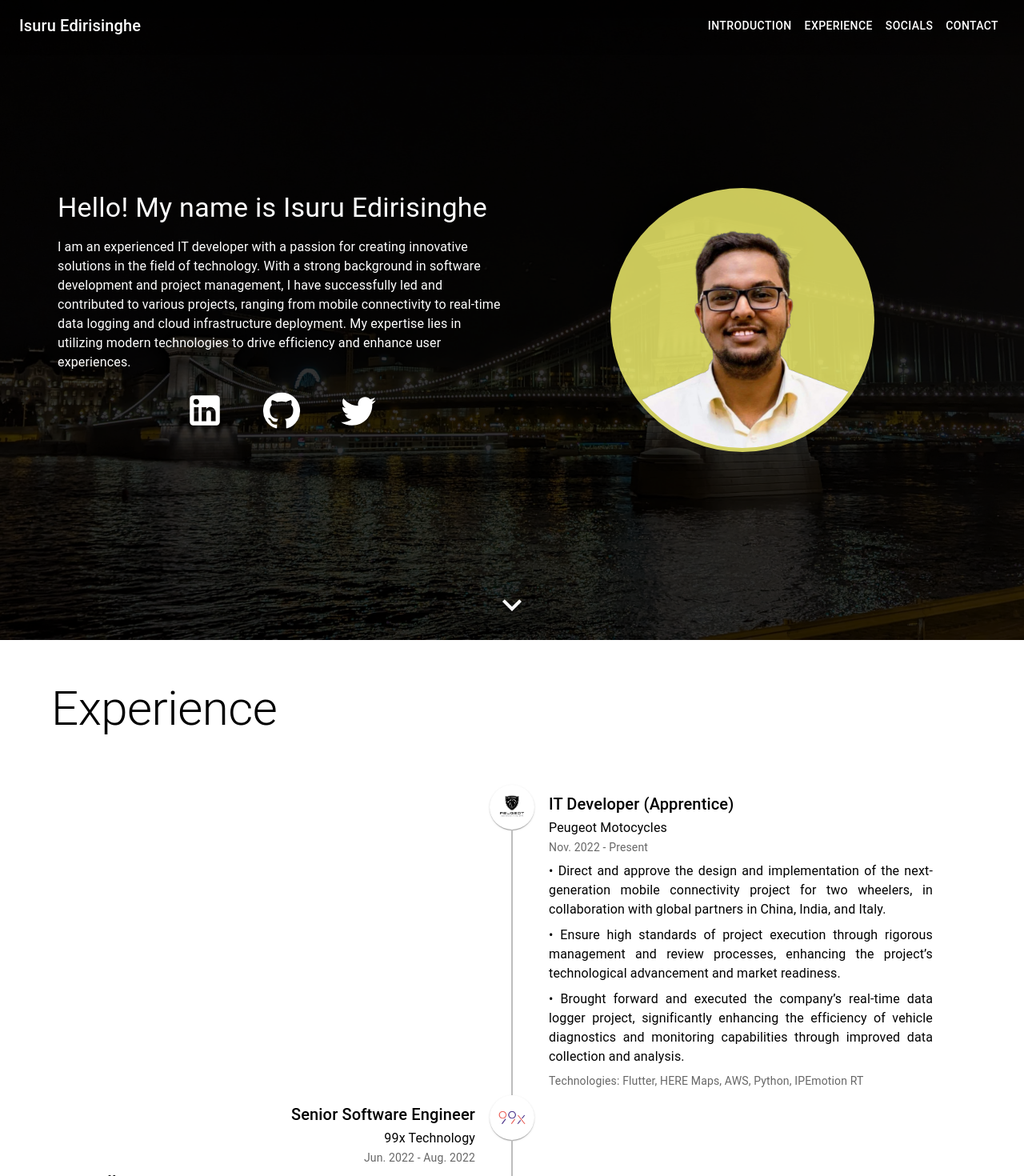
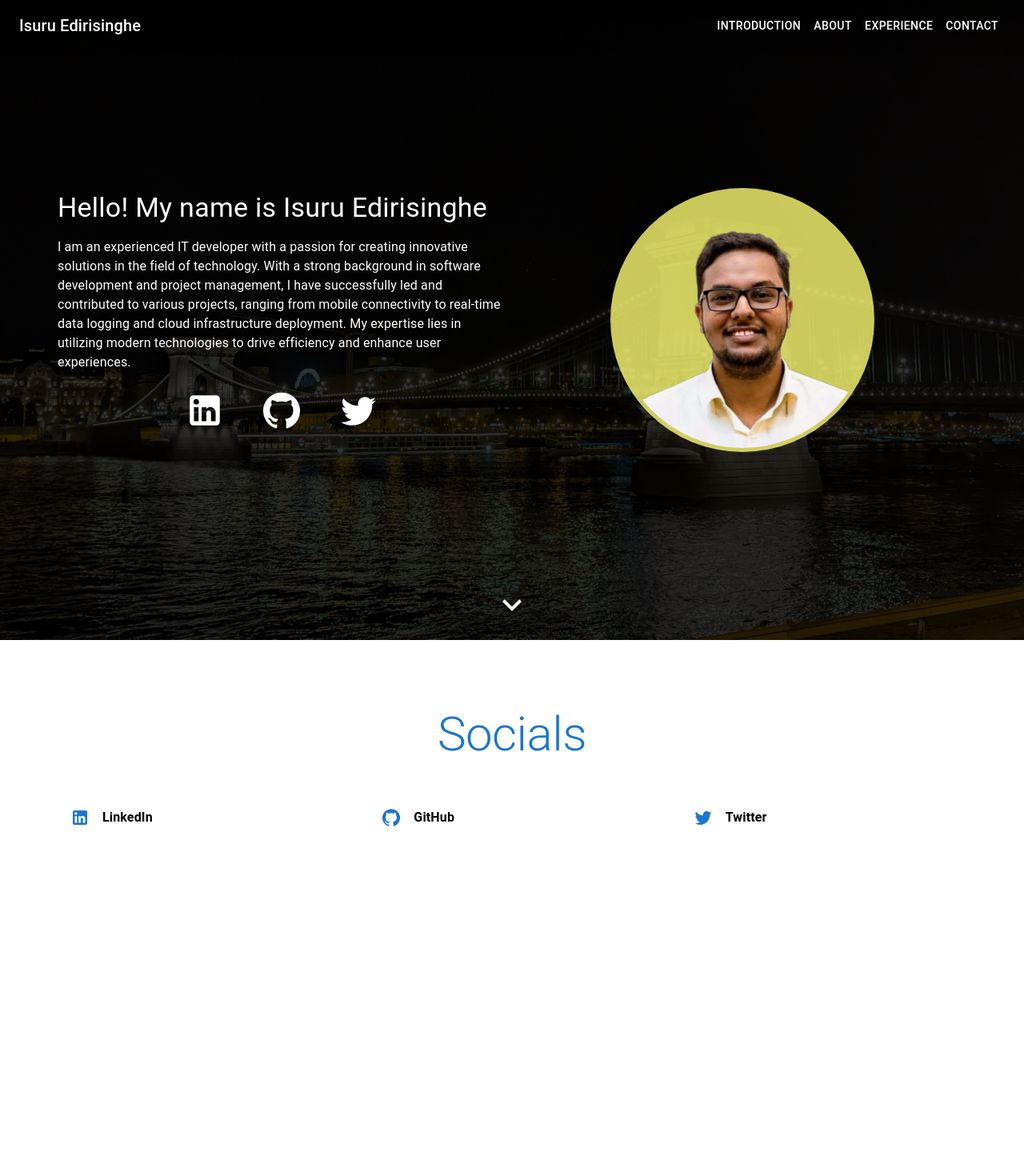
Before and after one commit to isuru117/portfolio, a React (Create React App) app: page / in a window 1280 px wide. Shown: the top 1470 px of the page at 80% size. Built offline with nearby package versions, Linux system fonts and the light colour scheme.

Commit message:
replace socials section with About section

```diff
--- a/src/App.tsx
+++ b/src/App.tsx
@@ -4,7 +4,7 @@ import { useInView } from 'react-intersection-observer';
 import NavBar from './components/NavBar/NavBar';
 import Introduction from './components/Introduction/Introduction';
 import Experience from './components/Experience/Experience';
-import Socials from './components/Socials/Socials';
+import About from './components/About/About';
 import Contact from './components/Contact/Contact';
 import './App.css';
 
@@ -33,11 +33,11 @@ const App: React.FC = () => {
       <Section id="introduction">
         <Introduction />
       </Section>
+      <Section id="about">
+        <About />
+      </Section>
       <Section id="experience">
         <Experience />
-      </Section>
-      <Section id="socials">
-        <Socials />
       </Section>
       <Section id="contact">
         <Contact />
--- /dev/null
+++ b/src/components/About/About.tsx
@@ -0,0 +1,55 @@
+import React from 'react';
+import { Container, Typography, List, ListItem, ListItemIcon, ListItemText, Box } from '@mui/material';
+import { LinkedIn, GitHub, Twitter } from '@mui/icons-material';
+
+const socials = [
+    { name: 'LinkedIn', icon: <LinkedIn />, link: 'https://www.linkedin.com/in/isuru117' },
+    { name: 'GitHub', icon: <GitHub />, link: 'https://github.com/isuru117/' },
+    { name: 'Twitter', icon: <Twitter />, link: 'https://twitter.com/isuru117' },
+];
+
+const About: React.FC = () => {
+    return (
+        <Container id="about" sx={{ marginTop: 4 }}>
+            <Typography
+                variant="h2"
+                className="section-heading"
+                gutterBottom
+                sx={{ textAlign: 'center', marginBottom: 4, color: 'primary.main' }}
+            >
+                Socials
+            </Typography>
+            <List sx={{ display: 'flex', justifyContent: 'center', gap: 2 }}>
+                {socials.map((social, index) => (
+                    <ListItem
+                        key={index}
+                        component="a"
+                        href={social.link}
+                        sx={{
+                            display: 'flex',
+                            alignItems: 'center',
+                            borderRadius: '8px',
+                            padding: '12px 24px',
+                            transition: 'background-color 0.3s',
+                            textDecoration: 'none',
+                            color: 'inherit',
+                            '&:hover': {
+                                backgroundColor: 'rgba(0, 0, 0, 0.1)',
+                            },
+                        }}
+                    >
+                        <ListItemIcon sx={{ color: 'primary.main', minWidth: '40px' }}>
+                            {social.icon}
+                        </ListItemIcon>
+                        <ListItemText
+                            primary={social.name}
+                            primaryTypographyProps={{ fontWeight: 'bold' }}
+                        />
+                    </ListItem>
+                ))}
+            </List>
+        </Container>
+    );
+};
+
+export default About;
--- a/src/components/NavBar/NavBar.tsx
+++ b/src/components/NavBar/NavBar.tsx
@@ -58,11 +58,11 @@ const NavBar: React.FC = () => {
                     <Button color="inherit" component={ScrollLinkWrapper} onClick={() => scrollToSection('introduction')} to="introduction" >
                         Introduction
                     </Button>
+                    <Button color="inherit" component={ScrollLinkWrapper} onClick={() => scrollToSection('about')} to="about">
+                        About
+                    </Button>
                     <Button color="inherit" component={ScrollLinkWrapper} onClick={() => scrollToSection('experience')} to="experience">
                         Experience
-                    </Button>
-                    <Button color="inherit" component={ScrollLinkWrapper} onClick={() => scrollToSection('socials')} to="socials">
-                        Socials
                     </Button>
                     <Button color="inherit" component={ScrollLinkWrapper} onClick={() => scrollToSection('contact')} to="contact">
                         Contact
@@ -82,11 +82,11 @@ const NavBar: React.FC = () => {
                         <ListItemButton component={ScrollLinkWrapper} to="introduction" smooth duration={500} onClick={toggleDrawer(false)}>
                             <ListItemText primary="Introduction" />
                         </ListItemButton>
+                        <ListItemButton component={ScrollLinkWrapper} to="about" smooth duration={500} onClick={toggleDrawer(false)}>
+                            <ListItemText primary="about" />
+                        </ListItemButton>
                         <ListItemButton component={ScrollLinkWrapper} to="experience" smooth duration={500} onClick={toggleDrawer(false)}>
                             <ListItemText primary="Experience" />
-                        </ListItemButton>
-                        <ListItemButton component={ScrollLinkWrapper} to="socials" smooth duration={500} onClick={toggleDrawer(false)}>
-                            <ListItemText primary="Socials" />
                         </ListItemButton>
                         <ListItemButton component={ScrollLinkWrapper} to="contact" smooth duration={500} onClick={toggleDrawer(false)}>
                             <ListItemText primary="Contact" />
--- a/src/components/Socials/Socials.tsx
+++ /dev/null
@@ -1,30 +0,0 @@
-// src/components/Socials.tsx
-import React from 'react';
-import { Container, Typography, List, ListItem, ListItemIcon, ListItemText } from '@mui/material';
-import { LinkedIn, GitHub, Twitter } from '@mui/icons-material';
-
-const socials = [
-    { name: 'LinkedIn', icon: <LinkedIn />, link: 'https://www.linkedin.com/in/your-profile' },
-    { name: 'GitHub', icon: <GitHub />, link: 'https://github.com/your-profile' },
-    { name: 'Twitter', icon: <Twitter />, link: 'https://twitter.com/your-profile' },
-];
-
-const Socials: React.FC = () => {
-    return (
-        <Container id="socials">
-            <Typography variant="h2" className="section-heading" gutterBottom>
-                Socials
-            </Typography>
-            <List>
-                {socials.map((social, index) => (
-                    <ListItem button component="a" href={social.link} key={index}>
-                        <ListItemIcon>{social.icon}</ListItemIcon>
-                        <ListItemText primary={social.name} />
-                    </ListItem>
-                ))}
-            </List>
-        </Container>
-    );
-};
-
-export default Socials;
```
